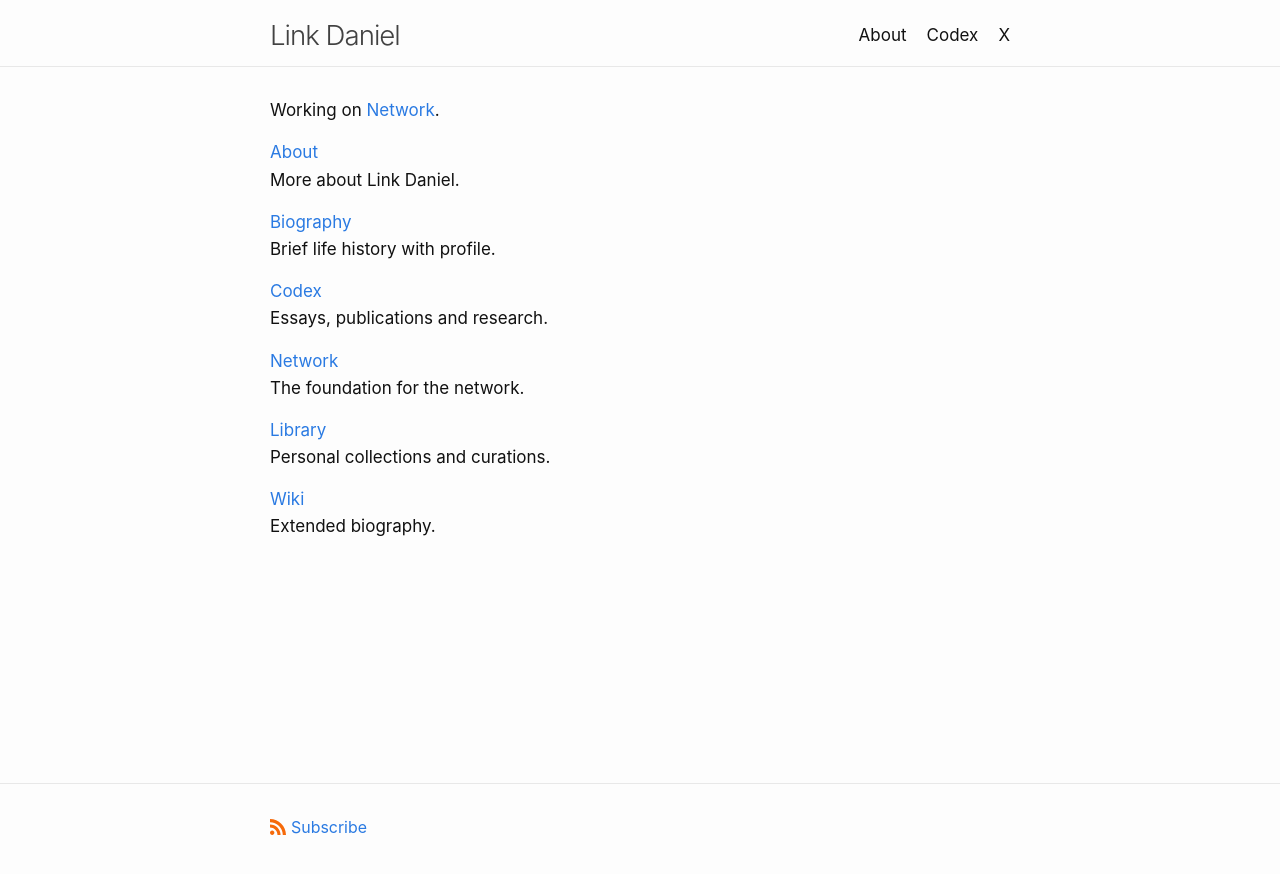
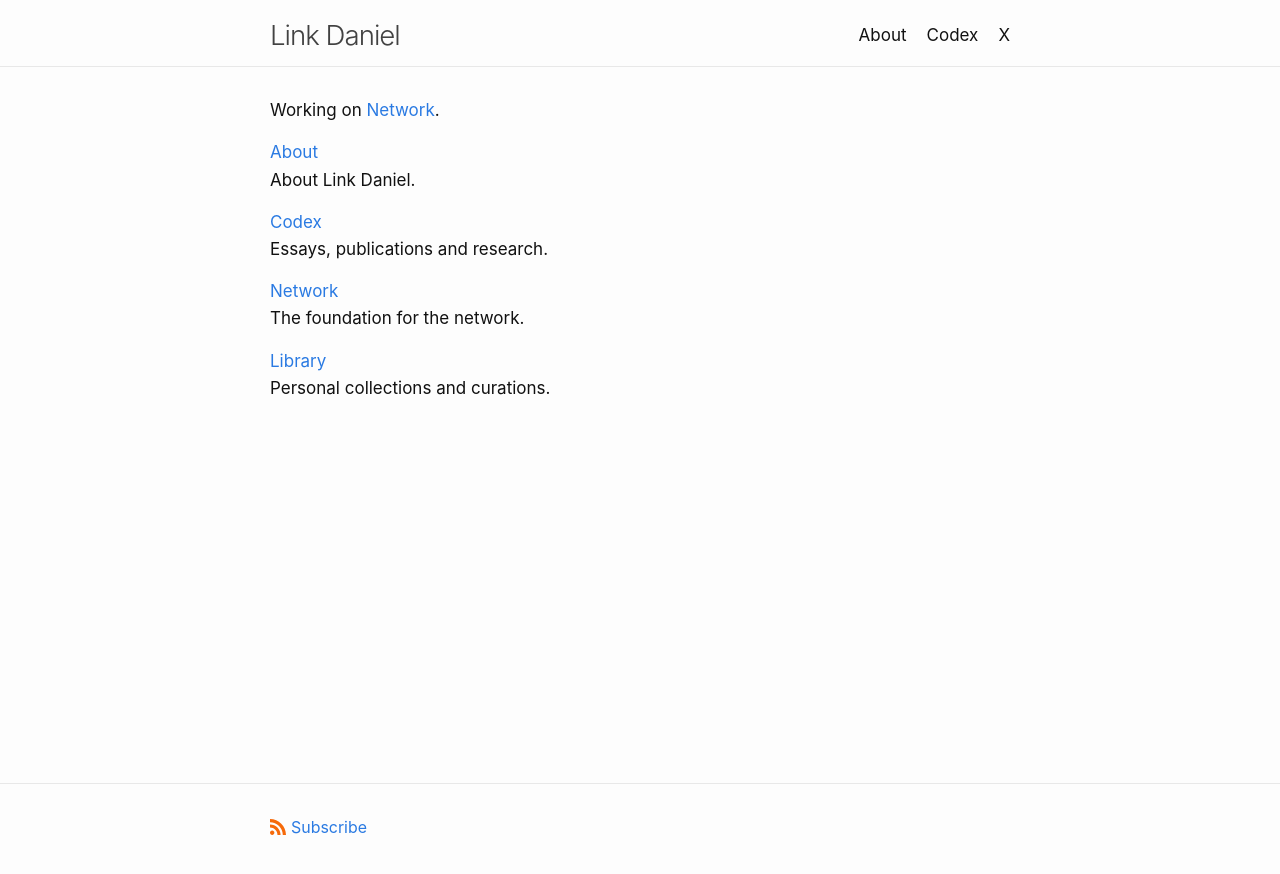
Before and after one commit to link-daniel/link.github.io, a Jekyll site: the page built from index.md, in a window 1280 px wide. Shown: the top 874 px of the page. Built offline with Jekyll 4.4.1, drawn with Linux system fonts in a browser that asks for light colours.

Commit message:
Update index.md

```diff
--- a/index.md
+++ b/index.md
@@ -12,11 +12,7 @@ Working on [Network](https://netxork.com).
 
 [About](/about)
 <br>
-More about Link Daniel.
-
-[Biography](/biography)
-<br>
-Brief life history with profile.
+About Link Daniel.
 
 [Codex](/codex)
 <br>
@@ -29,7 +25,3 @@ The foundation for the network.
 [Library](/library)
 <br>
 Personal collections and curations.
-
-[Wiki](https://wiki.linkdaniel.org)
-<br>
-Extended biography.
```
